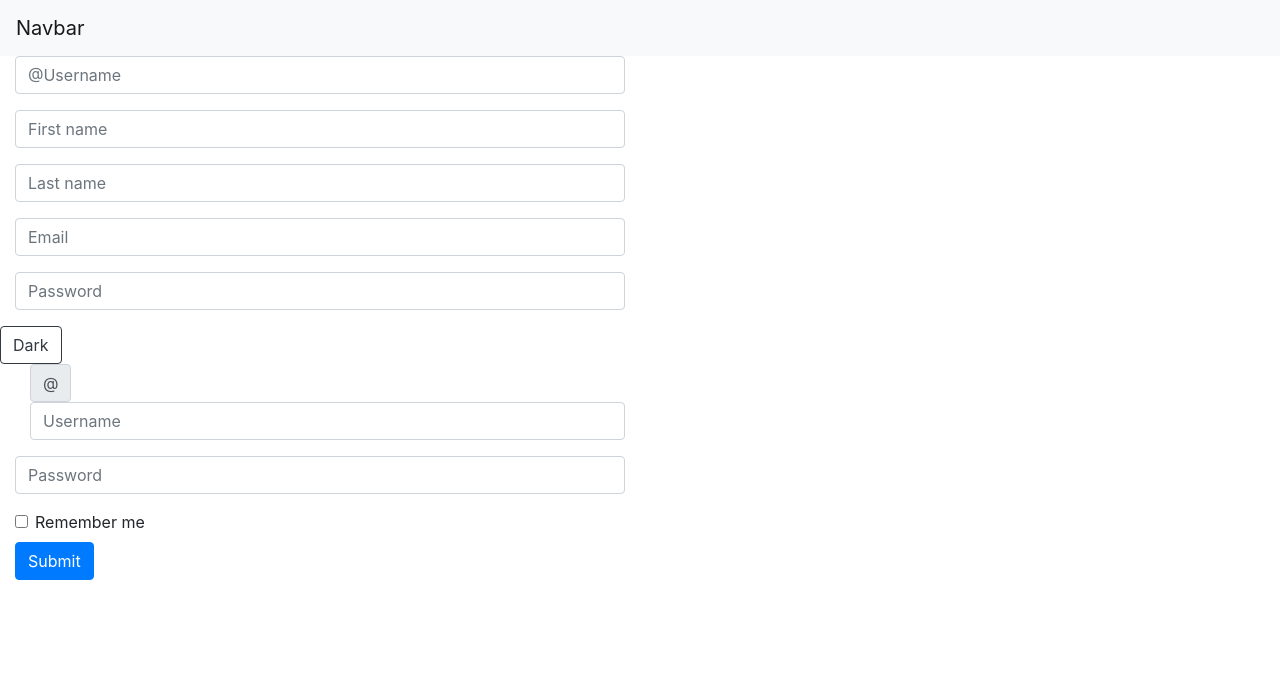
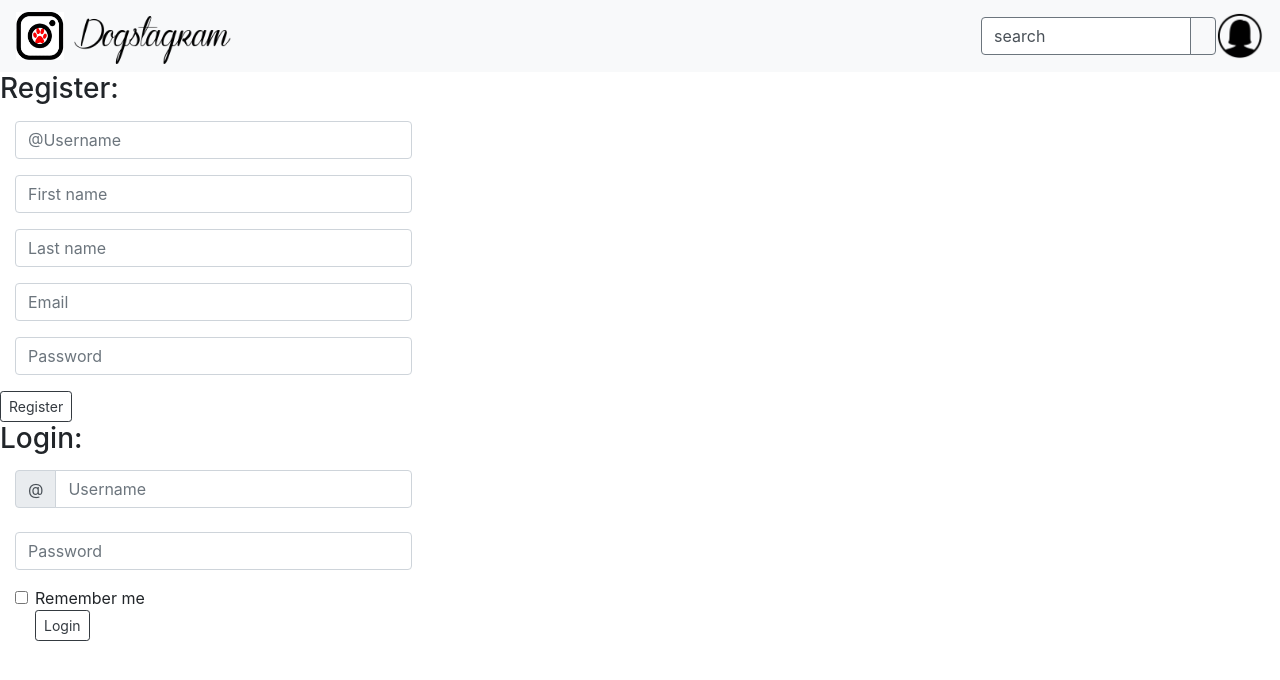
Before and after one commit to Nayrb123/Dogstagram, a Django app: page /createprofile in a window 1280 px wide. Shown: the top 680 px of the page. Run offline with Django 3.2, Linux system fonts and the light colour scheme; parts of the project's set-up code (start-up, migrations or seed data) failed here and were passed over; some libraries are stand-ins or nearby versions.

Commit message:
more nav edits

```diff
--- a/Dogstagram_Project/apps/dogstagram_app/static/dogstagram_app/css/style.css
+++ b/Dogstagram_Project/apps/dogstagram_app/static/dogstagram_app/css/style.css
@@ -24,4 +24,5 @@
 .placeholder {
     height: 48px;
     width: 48px;
+
 }
--- a/Dogstagram_Project/apps/dogstagram_app/templates/dogstagram_app/createprofile.html
+++ b/Dogstagram_Project/apps/dogstagram_app/templates/dogstagram_app/createprofile.html
@@ -1,19 +1,35 @@
+{% load static %}
 <!DOCTYPE html>
 <html>
 <head>
 
     <title>Dogstagram</title>
     <link rel="stylesheet" href="https://stackpath.bootstrapcdn.com/bootstrap/4.1.3/css/bootstrap.min.css" integrity="sha384-MCw98/SFnGE8fJT3GXwEOngsV7Zt27NXFoaoApmYm81iuXoPkFOJwJ8ERdknLPMO" crossorigin="anonymous">
+    <link rel="stylesheet" href="{% static 'dogstagram_app/css/style.css'%}">
 
 </head>
 <body>
-    <nav class="navbar navbar-expand-lg navbar-light bg-light">
-            <a class="navbar-brand" href="#">Navbar</a>
-            <button class="navbar-toggler" type="button" data-toggle="collapse" data-target="#navbarSupportedContent" aria-controls="navbarSupportedContent" aria-expanded="false" aria-label="Toggle navigation">
-                <span class="navbar-toggler-icon"></span>
+    <nav class="navbar navbar-expand-lg navbar-light bg-light navbar-static-top">
+
+        <img src='{% static "dogstagram_app/images/logo.jpg" %}' class="logo">
+        <img src='{% static "dogstagram_app/images/dogstagram.png" %}' class="fontlogo">
+
+          <div class="searchbox">
+            <div class="row">
+                <div class="col-12">
+                    <div class="input-group">
+                        <input class="form-control border-secondary py-2" type="search" value="search">
+                          <div class="input-group-append">
+                              <button class="btn btn-outline-secondary" type="button">
+                                  <i class="fa fa-search"></i>
                               </button>
+                          </div>
+                    </div>
+                </div>
+              </div>
+            </div>
+            <img src='{% static "dogstagram_app/images/placeholder.png" %}' class="placeholder">
       </nav>
-
     {% if messages %}
         <ul class="messages">
             {% for message in messages %}
@@ -22,63 +38,61 @@
     </ul>
     {% endif %}
 
+    <h3>Register:</h3>
     <form action="/registration" method="POST">
         {%csrf_token%}
         <div class="form-col">
-            <div class="form-group col-md-6">
+            <div class="form-group col-md-4">
                     <input type="text" class="form-control" placeholder="@Username" name="user_name">
             </div>
 
-            <div class="form-group col-md-6">
+            <div class="form-group col-md-4">
                 <input type="text" class="form-control" placeholder="First name" name="first_name">
             </div>
 
-            <div class="form-group col-md-6">
+            <div class="form-group col-md-4">
                 <input type="text" class="form-control" placeholder="Last name" name="last_name">
             </div>
         </div>
         <div class="form-col">
-            <div class="form-group col-md-6">
+            <div class="form-group col-md-4">
                 <input type="email" class="form-control" id="inputEmail4" placeholder="Email" name="email">
             </div>
-            <div class="form-group col-md-6">
+            <div class="form-group col-md-4">
                 <input type="password" class="form-control" id="inputPassword4" placeholder="Password" name="password">
             </div>
-            <button type="submit" class="btn btn-outline-dark">Dark</button>
+            <button type="submit" class="register btn btn-outline-dark btn-sm">Register</button>
         </div>
     </form>
-
+        <h3>Login:</h3>
         <form action="/login" method="POST">
             {%csrf_token%}
-        <div class="col-auto">
+
+            <div class="form-col">
                 <label class="sr-only" for="inlineFormInputGroup">Username</label>
-
-            <div class="form-group col-md-6">
+                <div class="input-group col-md-4">
                 <div class="input-group-prepend">
                     <div class="input-group-text">@</div>
                 </div>
-                <input type="text" class="form-control" id="inlineFormInputGroup" placeholder="Username" name="user_name">
+                <input type="text" class="form-control" id="inlineFormInputGroup" placeholder="Username">
                 </div>
-            </div>
-
-            <div class="form-group col-md-6">
+                <br>
+                <div class="form-group col-md-4">
                     <input type="password" class="form-control" id="inputPassword4" placeholder="Password" name="loginpassword">
                 </div>
-
                 <div class="col-auto">
                 <div class="form-check mb-2">
                     <input class="form-check-input" type="checkbox" id="autoSizingCheck">
                     <label class="form-check-label" for="autoSizingCheck">
                         Remember me
                     </label>
+                    <br>
+                    <button type="submit" class="login btn btn-outline-dark btn-sm">Login</button>
                 </div>
-            </div>
-
-            <div class="col-auto">
-                <button type="submit" class="btn btn-primary mb-2">Submit</button>
                 </div>
             </div>
     </form>
+
 
 
 
--- a/Dogstagram_Project/apps/dogstagram_app/templates/dogstagram_app/index.html
+++ b/Dogstagram_Project/apps/dogstagram_app/templates/dogstagram_app/index.html
@@ -30,7 +30,9 @@
           </div>
         </div>
 
-        <img src='{% static "dogstagram_app/images/placeholder.png" %}' class="placeholder">
+
+          <img src='{% static "dogstagram_app/images/placeholder.png" %}' class="placeholder">
+
   </nav>
 
 <script src="https://code.jquery.com/jquery-3.3.1.slim.min.js" integrity="sha384-q8i/X+965DzO0rT7abK41JStQIAqVgRVzpbzo5smXKp4YfRvH+8abtTE1Pi6jizo" crossorigin="anonymous"></script>
```
Also changed, not shown: Dogstagram_Project/db.sqlite3. Lines whose indentation alone changed are shown as unchanged.
